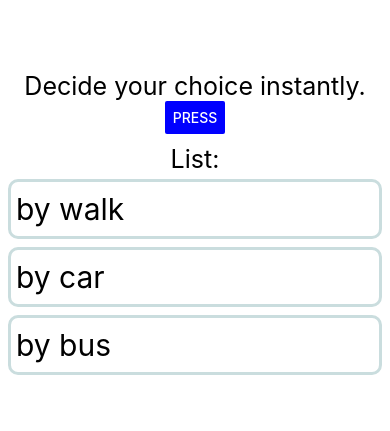
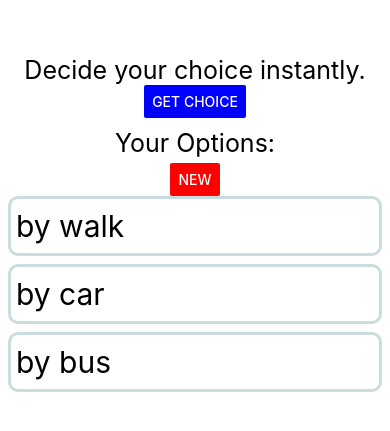
Before and after one commit to otyazukeGit/GetChoice, a React Native app: screen / in a window 390 px wide. Shown: the part 195-626 px from the top of the page. Built offline with nearby package versions, Linux system fonts and the light colour scheme.

Commit message:
Add Adding new choice

```diff
--- a/src/components/Container.js
+++ b/src/components/Container.js
@@ -27,15 +27,23 @@ export const Container = () => {
   const [modalVisible, setModalVisible] = useRecoilState(modalVisibleState)
   const [choiceList, setChoiceList] = useRecoilState(choiceListState)
 
-  const EditNewChoice = (id, choice) => {
-    console.log('choice: ', choice);
-    console.log('id: ', id);
+  const AddChoice = () => {
+    const maxId = choiceList.reduce((num, choice) => {
+      return num < choice.id ? choice.id : num
+    }, 0)
+    // console.log('maxId: ', maxId);
+    const NewChoiceList = choiceList.slice()
+    NewChoiceList.unshift({ id: maxId + 1, choice: '' })
+    // console.log('NewChoiceList: ', NewChoiceList);
+    setChoiceList(NewChoiceList)
+  }
 
-    const NewOne = choiceList.map((v, i) => {
+  const EditChoice = (id, choice) => {
+    const NewChoiceList = choiceList.map((v, i) => {
       return id == v.id ? {id:id, choice:choice} : v
     })
-    // console.log('NewOne: ', NewOne);
-    setChoiceList(NewOne)
+    // console.log('NewChoiceList: ', NewChoiceList);
+    setChoiceList(NewChoiceList)
   }
 
   const startGetChoice = () => {
@@ -80,12 +88,18 @@ export const Container = () => {
       <Button
         style={styles.button}
         color="blue"  //text (iOS) or background color (Android).
-        title="Press"
+        title="Get Choice"
         onPress={() => startGetChoice()}
       />
-      <Text style={styles.textArea}>List:</Text>
+      <Text style={styles.textArea}>Your Options:</Text>
+      <Button
+        style={styles.button}
+        color="red"  //text (iOS) or background color (Android).
+        title="New"
+        onPress={() => AddChoice()}
+      />
       <View style={styles.choiceList}>
-        {ChoiceList(choiceList, EditNewChoice)}
+        {ChoiceList(choiceList, EditChoice)}
       </View>
       {appear == true ?
         <CountDown />
--- a/src/utils/recoilAtom.js
+++ b/src/utils/recoilAtom.js
@@ -14,15 +14,15 @@ export const choiceListState = atom({
   key: "choiceListState",
   default: [
     {
-      id: 'bd7acbea-c1b1-46c2-aed5-3ad53abb28ba',
+      id: 1,
       choice: 'by walk',
     },
     {
-      id: '3ac68afc-c605-48d3-a4f8-fbd91aa97f63',
+      id: 2,
       choice: 'by car',
     },
     {
-      id: '58694a0f-3da1-471f-bd96-145571e29d72',
+      id: 3,
       choice: 'by bus',
     },
   ]
```
